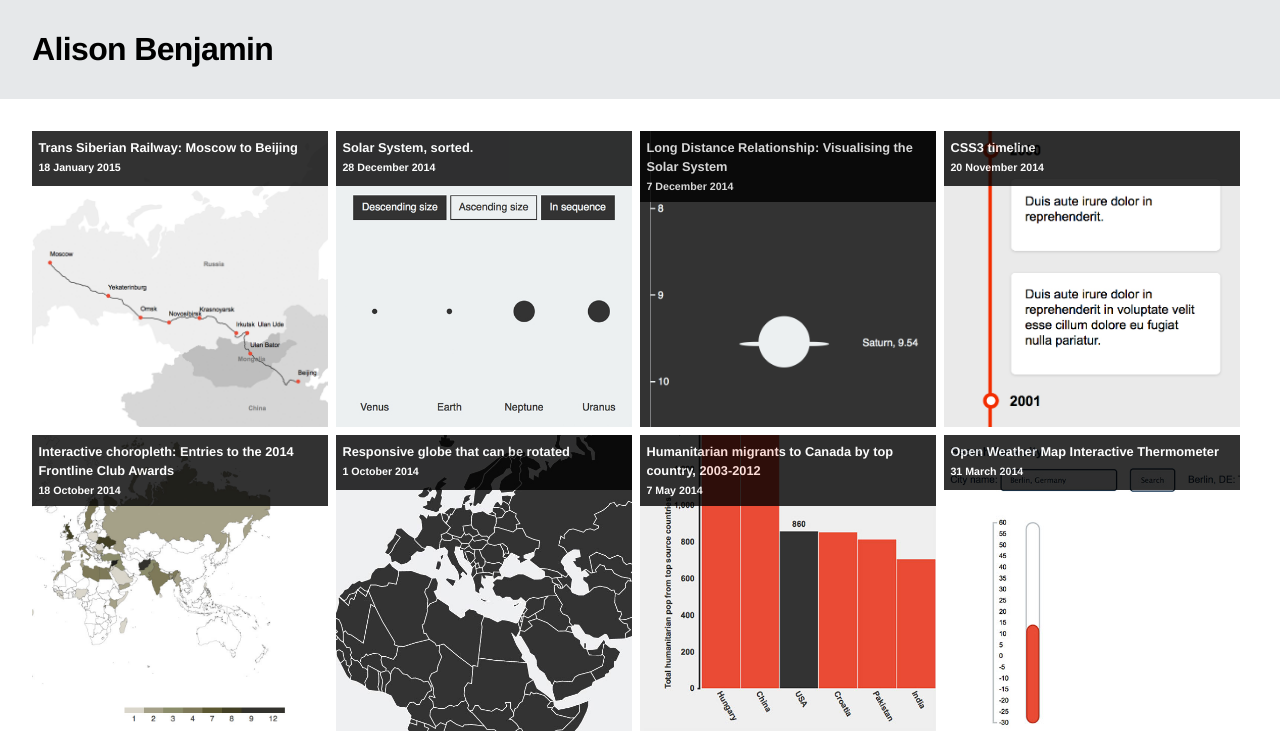
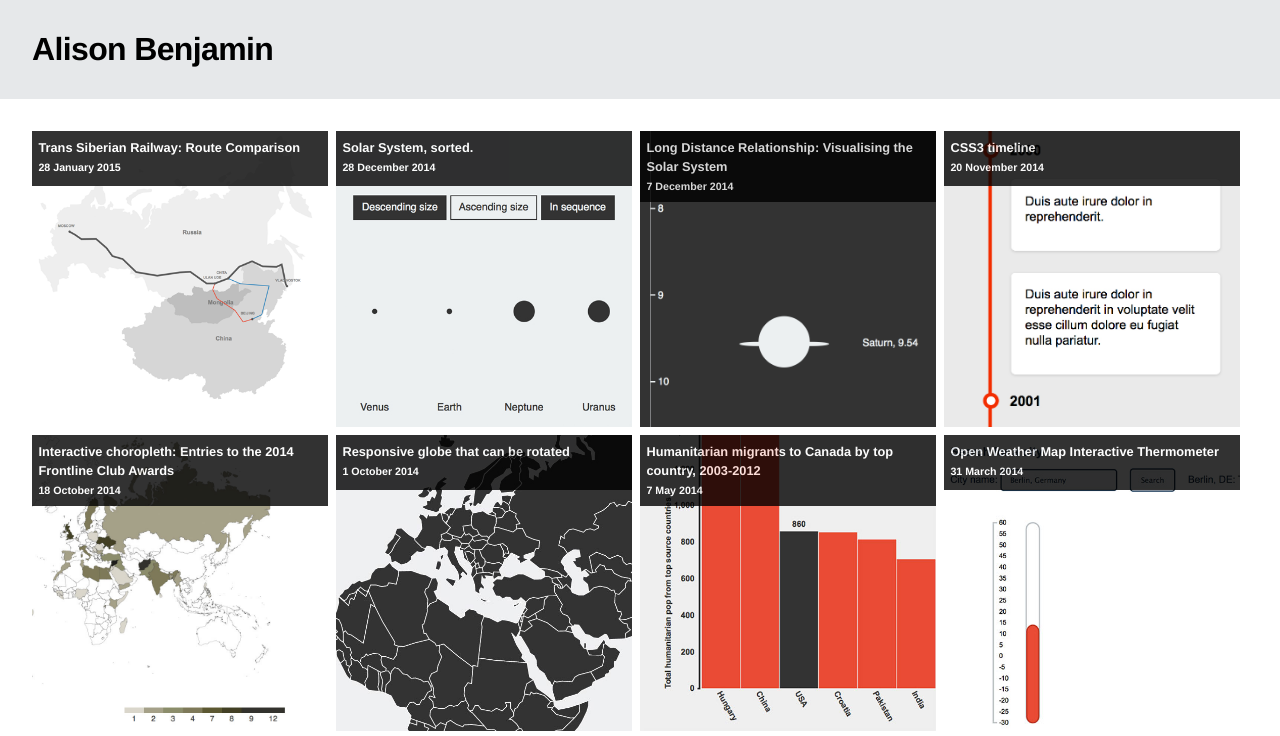
Before and after one commit to radiocontrolled/radiocontrolled.github.io, a plain HTML site: page index.html in a window 1280 px wide. Shown: the top 736 px of the page. Drawn offline with nearby package versions, Linux system fonts and the light colour scheme; a script that the page names is missing.

Commit message:
updating index

```diff
--- a/index.html
+++ b/index.html
@@ -29,16 +29,29 @@
 					<ul id="2up" class="grid">
 						<li>
 							<div class="wrapper">
+								<a href="http://radiocontrolled.github.io/transsib/" target="_blank">
+									<img src="assets/transsibRouteComparison.png" alt="Map of Russia, Mongolia and Beijing with part of Transsiberian Railway interposed" />
+
+									<span class="b-text" >
+									Trans Siberian Railway: Route Comparison
+									<br/><small>28 January 2015</small>
+									</span>
+								</a>
+							</div>
+					  </li>
+					 <!--
+						<li>
+							<div class="wrapper">
 								<a href="http://radiocontrolled.github.io/transsib-mongolian/" target="_blank">
 									<img src="assets/transsibTransmongolian.png" alt="Map of Russia, Mongolia and Beijing with part of Transsiberian Railway interposed" />
 
 									<span class="b-text" >
-									Trans Siberian Railway: Moscow to Beijing
+									Trans Siberian Railway Part 1: Moscow to Beijing
 									<br/><small>18 January 2015</small>
 									</span>
 								</a>
 							</div>
-					  </li>
+					 </li>	-->
 						<li>
 							<div class="wrapper">
 								<a href="http://radiocontrolled.github.io/solar-system-sorted/" target="_blank">
```
Also changed, not shown: assets/transsibRouteComparison.png (added).
